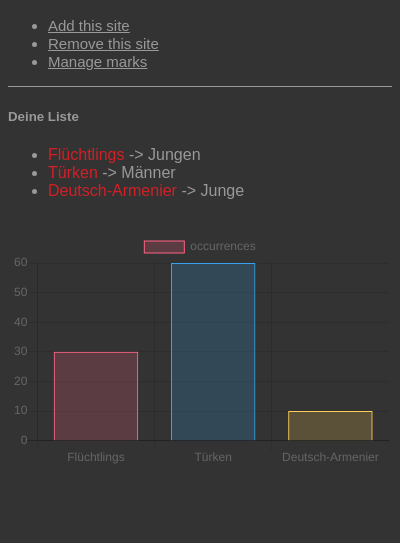
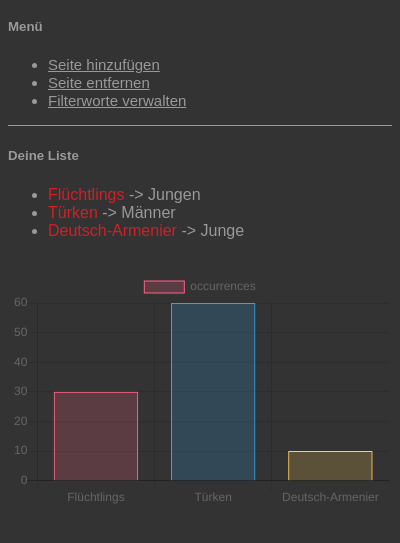
Before and after one commit to BillPepper/de-markierung, a browser extension: page popup.html in a window 400 px wide. Shown: the part 67-610 px from the top of the page. Drawn offline with Linux system fonts and the light colour scheme.

Commit message:
translate to german

```diff
--- a/popup.html
+++ b/popup.html
@@ -67,15 +67,16 @@
     <h2 class="appName">
       <span class="redText">[</span>de<span class="redText">]</span>markierung
     </h2>
+    <h5>Menü</h5>
     <ul class="mgmt">
       <li>
-        <a href="#">Add this site</a>
+        <a href="#">Seite hinzufügen</a>
       </li>
       <li>
-        <a href="#">Remove this site</a>
+        <a href="#">Seite entfernen</a>
       </li>
       <li>
-        <a href="#">Manage marks</a>
+        <a href="#">Filterworte verwalten</a>
       </li>
     </ul>
 
```
